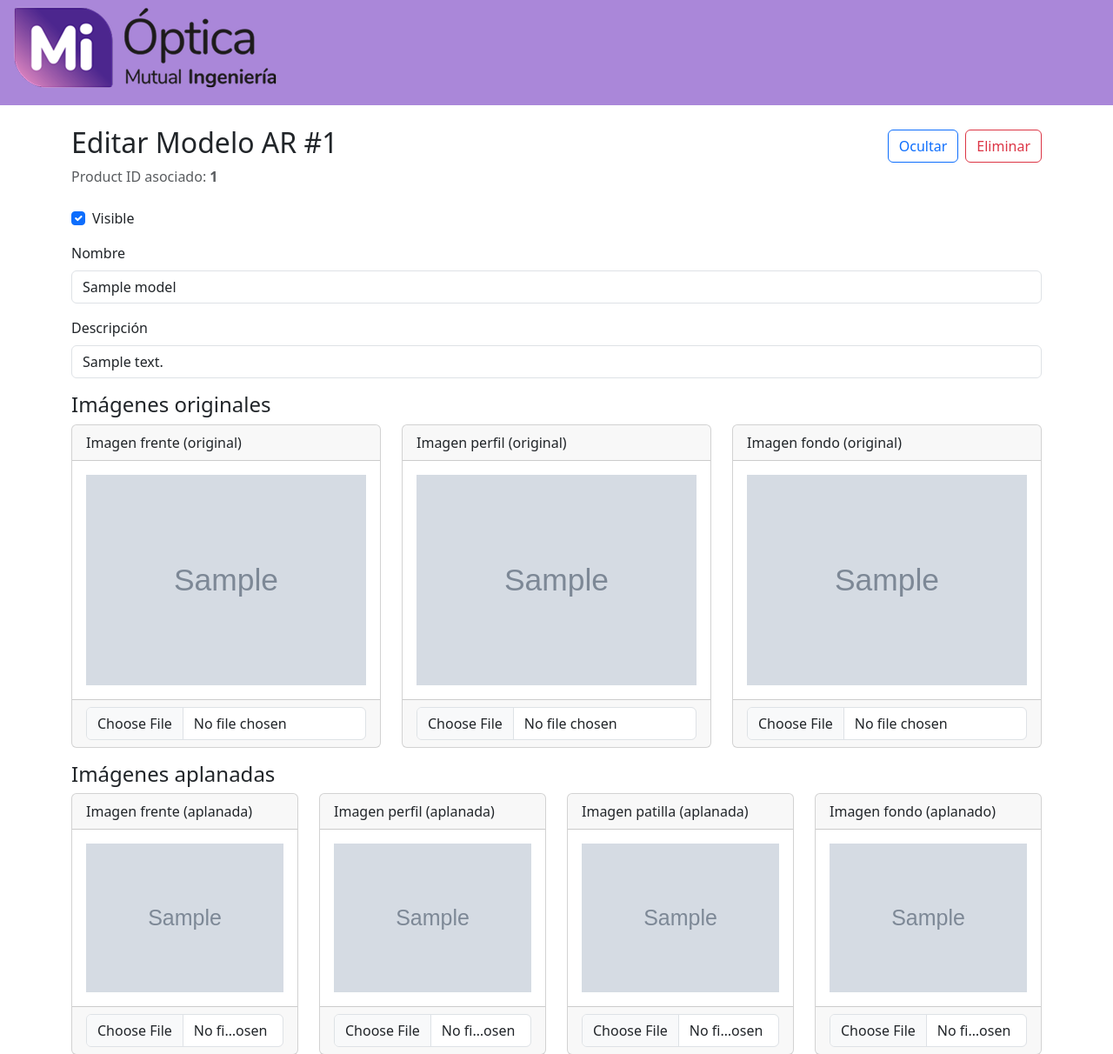
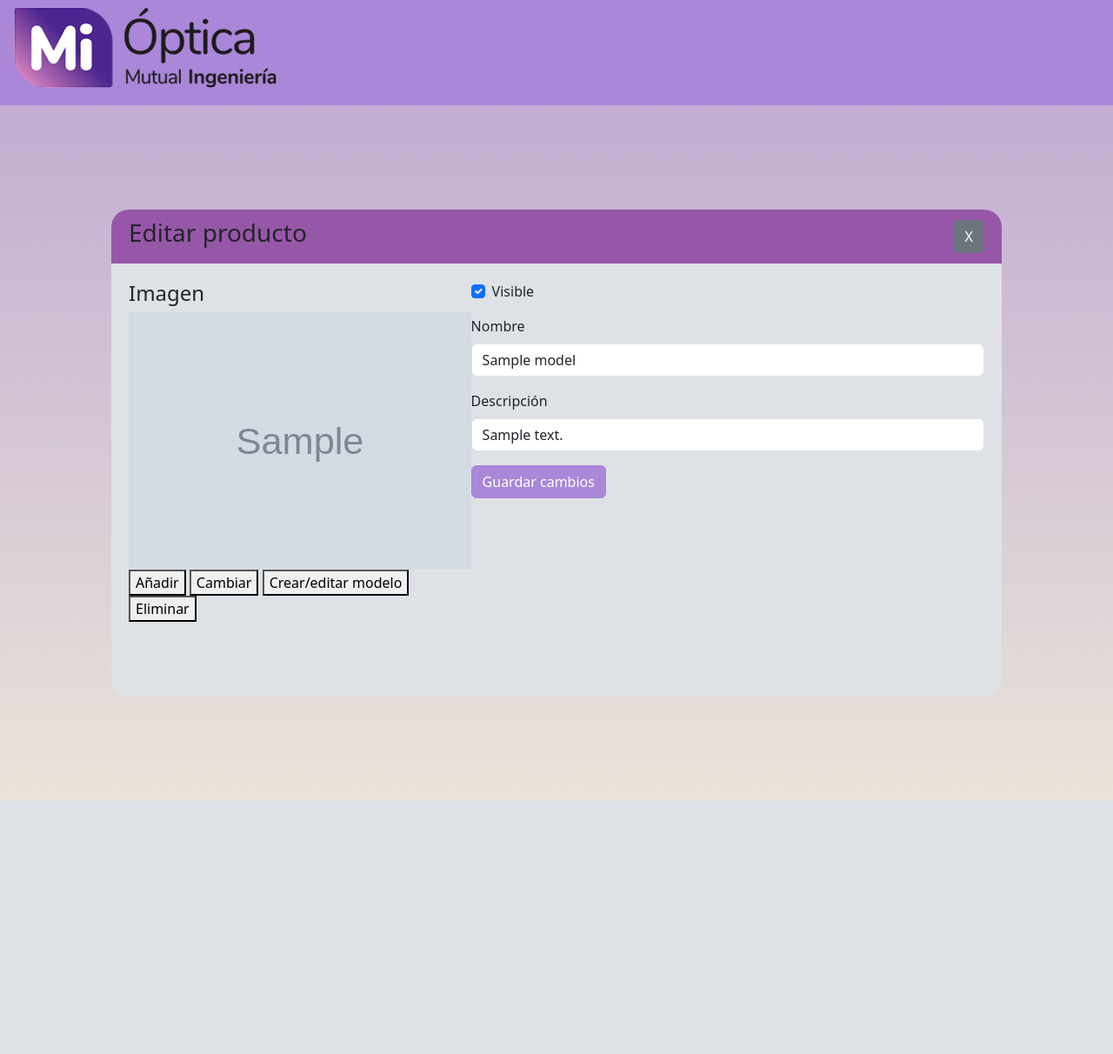
Before and after one commit to matildegarelik/vidriera-digital-interactiva, a Flask app: page /lente/1 in a window 1280 px wide. Shown: the top 1212 px of the page at 87% size. After the commit the page ends 921 px from the top, so only its background shows below. Run offline with Flask 3, Linux system fonts and the light colour scheme; tables that the repository leaves empty hold one stand-in row (values such as "Sample post"); grey boxes marked "Sample" are stand-in pictures; some libraries are stand-ins or nearby versions.

Commit message:
Comienzo front editar producto

```diff
--- a/app/routes.py
+++ b/app/routes.py
@@ -113,8 +113,8 @@ def login():
 @main.route('/home_admin')
 def home_admin():
     #if 'usuario' not in session:
-     #   flash('Debes iniciar sesión primero')
-      #  return redirect(url_for('main.login'))
+    #    flash('Debes iniciar sesión primero')
+    #    return redirect(url_for('main.login'))
 
     # traemos todos los productos con su descripción
     models = Model.query.all()
--- /dev/null
+++ b/app/static/css/editar_producto.css
@@ -0,0 +1,46 @@
+@import url("variables.css");
+
+.container_general{
+    background: linear-gradient(to bottom, #c2acd1, #eae4d9);
+    width: 100%;
+    height: 100%;
+    min-height: 100vh;
+
+    display: flex;
+    align-items: center;
+    justify-content: center;
+}
+
+.container_dentro{
+    width: 80%;
+    height: 90%;
+    min-height: 70vh;
+
+    background-color: var(--background-color);
+    border-radius: 20px;
+
+}
+
+.barra_superior{
+    display: flex;
+    justify-content: space-between;
+    align-items: center;
+    padding: 10px 20px;
+
+    background-color: var(--secondary-color);
+    border-top-left-radius: 20px;
+    border-top-right-radius: 20px;
+}
+
+.contenido{
+    display: flex;
+    padding: 20px;
+}
+
+.contenido_izquierda{
+    min-width: 40%;
+}
+
+.contenido_derecha{
+    min-width: 60%;
+}
--- a/app/static/css/home_admin.css
+++ b/app/static/css/home_admin.css
@@ -1,3 +1,4 @@
+
 .container{
     display: grid;
     grid-template-columns: 384px 1fr;
--- a/app/templates/lente_detalle.html
+++ b/app/templates/lente_detalle.html
@@ -1,6 +1,55 @@
 {% extends 'layout.html' %}
+{% block css %}
+    <link rel="stylesheet" href="{{ url_for('static', filename='css/editar_producto.css') }}">
+{% endblock %}
 
 {% block content %}
+<div class="container_general">
+  <div class="container_dentro">
+    <div class="barra_superior">
+      <h3>Editar producto</h3>
+      <a href="{{ url_for('main.home_admin') }}" class="btn btn-secondary">X</a>
+    </div>
+    <div class="contenido">
+      <div class="contenido_izquierda">
+        <h4>Imagen</h4>
+        <div class="imagen_costado">
+          {% if ar_model.path_to_img_front %}
+              <img src="/{{ ar_model.path_to_img_front }}" alt="Frente" class="img-fluid">
+            {% else %}
+              <span class="text-muted">Sin archivo</span>
+            {% endif %}
+        </div>
+        <div class="botones_izquierda">
+          <button class="boton_izq">Añadir</button>
+          <button class="boton_izq">Cambiar</button>
+          <button class="boton_izq">Crear/editar modelo</button>
+          <button class="boton_izq">Eliminar</button>
+        </div>
+
+      </div>
+      <div class="contenido_derecha">
+        <div class="form-check mb-3">
+          <input class="form-check-input" type="checkbox" name="visible" id="visibleCheck"
+                {% if ar_model.visible %}checked{% endif %}>
+          <label class="form-check-label" for="visibleCheck">Visible</label>
+        </div>
+
+        <div class="mb-3">
+          <label class="form-label">Nombre</label>
+          <input type="text" name="name" class="form-control" value="{{ ar_model.name or '' }}">
+        </div>
+
+        <div class="mb-3">
+          <label class="form-label">Descripción</label>
+          <input type="text" name="description" class="form-control" value="{{ ar_model.description or '' }}">
+        </div>
+        <button type="submit" class="btn btn-primary">Guardar cambios</button>
+      </div>
+    </div>
+  </div>
+</div>
+<!--
 <div class="container my-4">
   <div class="d-flex justify-content-between align-items-center">
     <h2>Editar Modelo AR #{{ ar_model.model_id }}</h2>
@@ -17,8 +66,9 @@
 
   <form method="POST" enctype="multipart/form-data"
         action="{{ url_for('main.editar_lente', lente_id=ar_model.model_id) }}">
-
+-->
     <!-- Visible + Nombre + Descripción -->
+    <!--
     <div class="form-check mb-3">
       <input class="form-check-input" type="checkbox" name="visible" id="visibleCheck"
              {% if ar_model.visible %}checked{% endif %}>
@@ -34,12 +84,14 @@
       <label class="form-label">Descripción</label>
       <input type="text" name="description" class="form-control" value="{{ ar_model.description or '' }}">
     </div>
-
+-->
     <!-- Imágenes originales -->
+<!--
     <div class="row">
       <h4>Imágenes originales</h4>
-
+-->
       <!-- IMG: Frente -->
+<!--
       <div class="col">
         <div class="card mb-3">
           <div class="card-header">Imagen frente (original)</div>
@@ -55,8 +107,9 @@
           </div>
         </div>
       </div>
-
+-->
       <!-- IMG: Perfil -->
+<!--
       <div class="col">
         <div class="card mb-3">
           <div class="card-header">Imagen perfil (original)</div>
@@ -72,8 +125,9 @@
           </div>
         </div>
       </div>
-
+-->
       <!-- IMG: Fondo -->
+<!--
       <div class="col">
         <div class="card mb-3">
           <div class="card-header">Imagen fondo (original)</div>
@@ -90,12 +144,14 @@
         </div>
       </div>
     </div>
-
+-->
     <!-- Imágenes aplanadas -->
+<!--
     <div class="row">
       <h4>Imágenes aplanadas</h4>
-
+-->
       <!-- IMG: Frente aplanada -->
+<!--
       <div class="col">
         <div class="card mb-3">
           <div class="card-header">Imagen frente (aplanada)</div>
@@ -112,8 +168,9 @@
           </div>
         </div>
       </div>
-
+    -->
       <!-- IMG: Perfil aplanada -->
+<!--
       <div class="col">
         <div class="card mb-3">
           <div class="card-header">Imagen perfil (aplanada)</div>
@@ -129,8 +186,9 @@
           </div>
         </div>
       </div>
-
+    -->
       <!-- IMG: Patilla aplanada -->
+<!--
       <div class="col">
         <div class="card mb-3">
           <div class="card-header">Imagen patilla (aplanada)</div>
@@ -146,8 +204,9 @@
           </div>
         </div>
       </div>
-
+    -->
       <!-- IMG: Fondo aplanado -->
+<!--
       <div class="col">
         <div class="card mb-3">
           <div class="card-header">Imagen fondo (aplanado)</div>
@@ -168,8 +227,9 @@
         <a href="{{ url_for('main.aplanar_imagenes',model_id=ar_model.model_id) }}" target="_blank" class="btn btn-info text-light btn-block">Helper para generarlas</a>
       </div>
     </div>
-
+  -->
     <!-- SVGs: tres en la misma fila -->
+<!--
     <div class="row">
       <h4>SVGs</h4>
 
@@ -241,8 +301,9 @@
       </div>
     </div>
 
-
+  -->
     <!-- Modelo 3D -->
+<!--
     <div class="row">
       <h4>Modelo 3D</h4>
       <div class="col">
@@ -253,8 +314,9 @@
               <div class="mb-3">
                 <code class="d-block text-truncate">{{ ar_model.path_to_glb }}</code>
               </div>
-
+            -->
               <!-- Preview GLB (chico, responsivo) -->
+<!--
               <div div class="border rounded bg-light" style="height:400px; overflow:hidden;">
                 <model-viewer
                   src="{{ url_for('main.uploads',
@@ -297,8 +359,9 @@
       </div>
 
     </div>
-
+  -->
     <!-- JSONs -->
+ <!--
     <h4>JSONs</h4>
     <div class="row">
       <div class="col-md-6 mb-3">
@@ -337,7 +400,7 @@
     </div>
   </form>
 </div>
-
+-->
 <script type="module" src="https://unpkg.com/@google/model-viewer/dist/model-viewer.min.js"></script>
 
 
```
